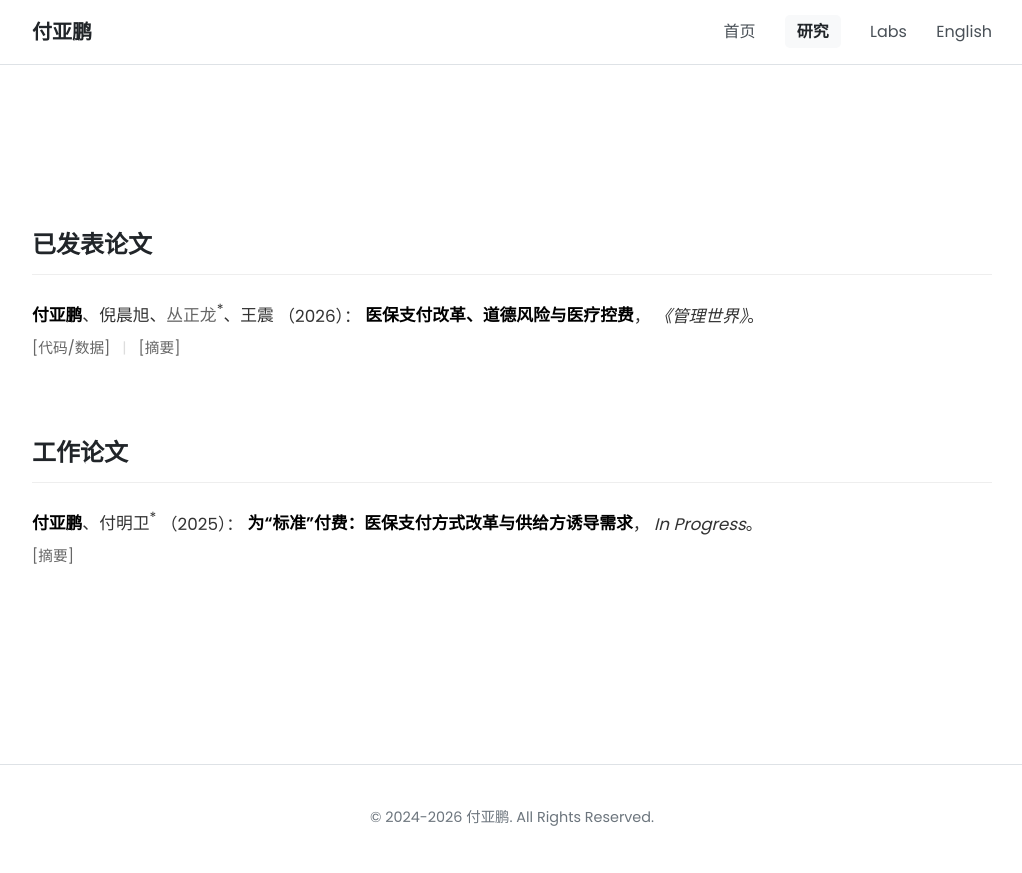
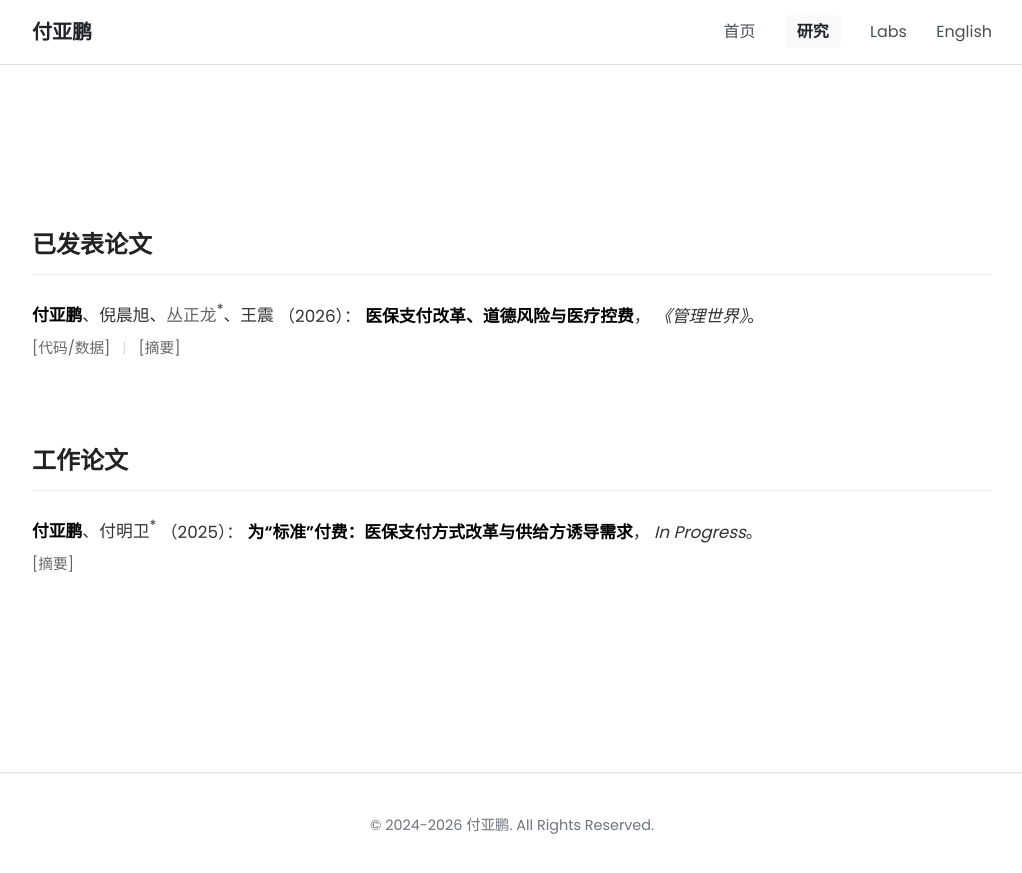
Before and after one commit to fyapeng/fyapeng.github.io, a Jekyll site: the page built from research.html, in a window 1280 px wide. Shown: the top 873 px of the page, without its empty margins (128-1150 px from the left). Built offline with Jekyll 4.4.1, drawn with Linux system fonts in a browser that asks for light colours.

Commit message:
Update style.css

```diff
--- a/assets/css/style.css
+++ b/assets/css/style.css
@@ -375,3 +375,82 @@
   .site-nav { width: 100%; display: flex; justify-content: space-around; }
   .site-nav .page-link { margin: 0; }
 }
+
+/* =============================================================================
+   Research Page Final Fix (强制覆盖版)
+   ========================================================================== */
+
+/* 1. 增加板块之间的间距 */
+.subsection-title {
+  margin-top: 5rem !important; /* 强制拉开“已发表”和“工作论文”的距离 */
+  margin-bottom: 1.5rem !important;
+  font-size: 1.5rem !important;
+  font-weight: 600 !important;
+  color: #222 !important;
+  border-bottom: 1px solid #eee !important;
+  padding-bottom: 8px !important;
+  clear: both;
+}
+
+/* 顶部第一个标题不需要额外的间距 */
+.page-content .subsection-title:first-of-type {
+  margin-top: 1rem !important;
+}
+
+/* 2. 论文条目容器间距 */
+.paper-entry {
+  margin-bottom: 2.2rem !important;
+  list-style: none !important;
+  line-height: 1.7 !important;
+}
+
+/* 3. 彻底干掉所有蓝色/紫色链接 (Nuclear Option) */
+/* 包含作者名字链接、摘要、PDF等所有状态 */
+.paper-entry a,
+.paper-entry a:link,
+.paper-entry a:visited,
+.paper-entry a font,
+.authors a,
+.authors a:visited,
+.authors a strong {
+  color: #666 !important; /* 强制统一灰色 */
+  text-decoration: none !important;
+  background: transparent !important;
+  transition: color 0.2s ease !important;
+  border: none !important;
+}
+
+/* 鼠标悬停：变黑并出现下划线 */
+.paper-entry a:hover,
+.authors a:hover {
+  color: #000 !important;
+  text-decoration: underline !important;
+}
+
+/* 4. 标题样式 */
+.paper-title-bold strong {
+  color: #000 !important; /* 标题颜色深一些 */
+  font-weight: 700 !important;
+}
+
+/* 5. 下方链接区域 */
+.paper-actions {
+  margin-top: 6px !important;
+  font-size: 0.92rem !important;
+}
+
+.paper-actions .sep {
+  margin: 0 8px !important;
+  color: #ddd !important;
+}
+
+/* 6. 摘要层样式 */
+.abs-content {
+  margin-top: 12px !important;
+  padding: 15px 20px !important;
+  background-color: #f9f9f9 !important;
+  border-left: 3px solid #eee !important;
+  font-size: 0.92rem !important;
+  color: #555 !important;
+  text-align: justify !important;
+}
```
